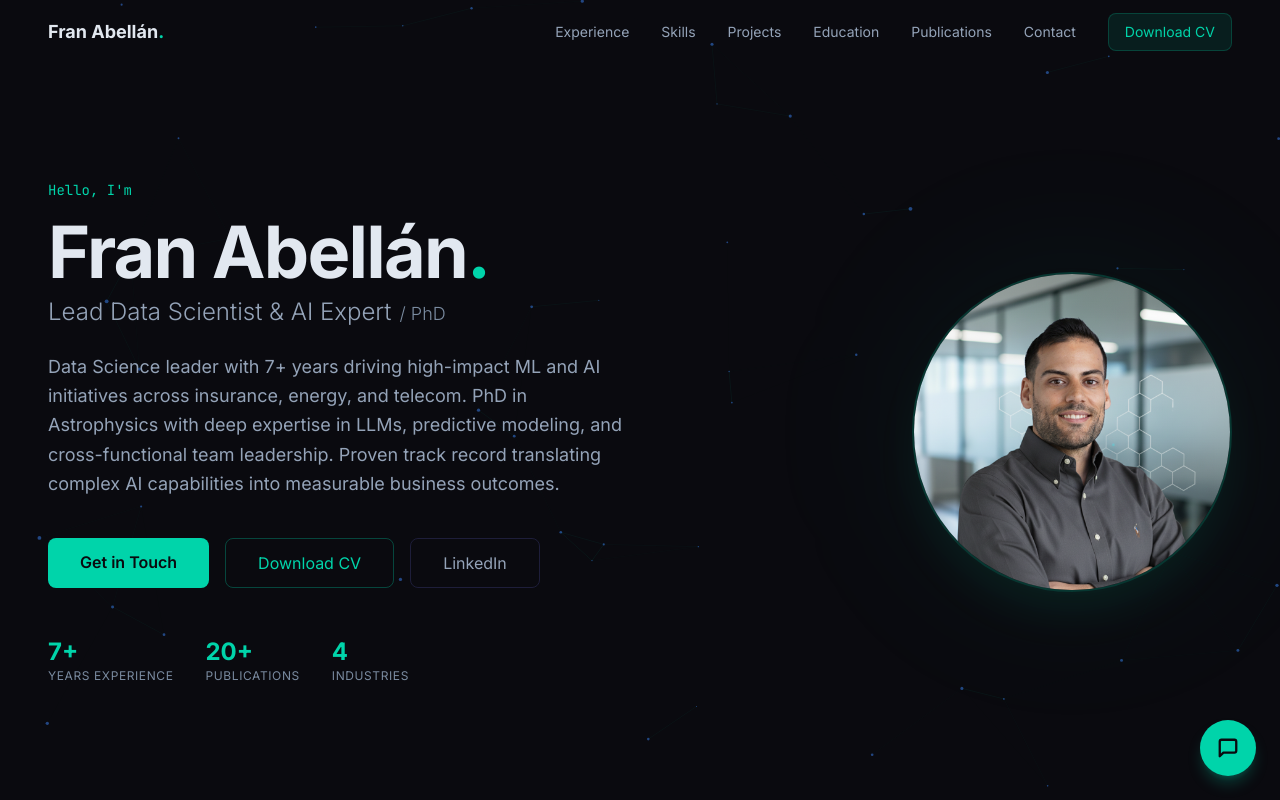
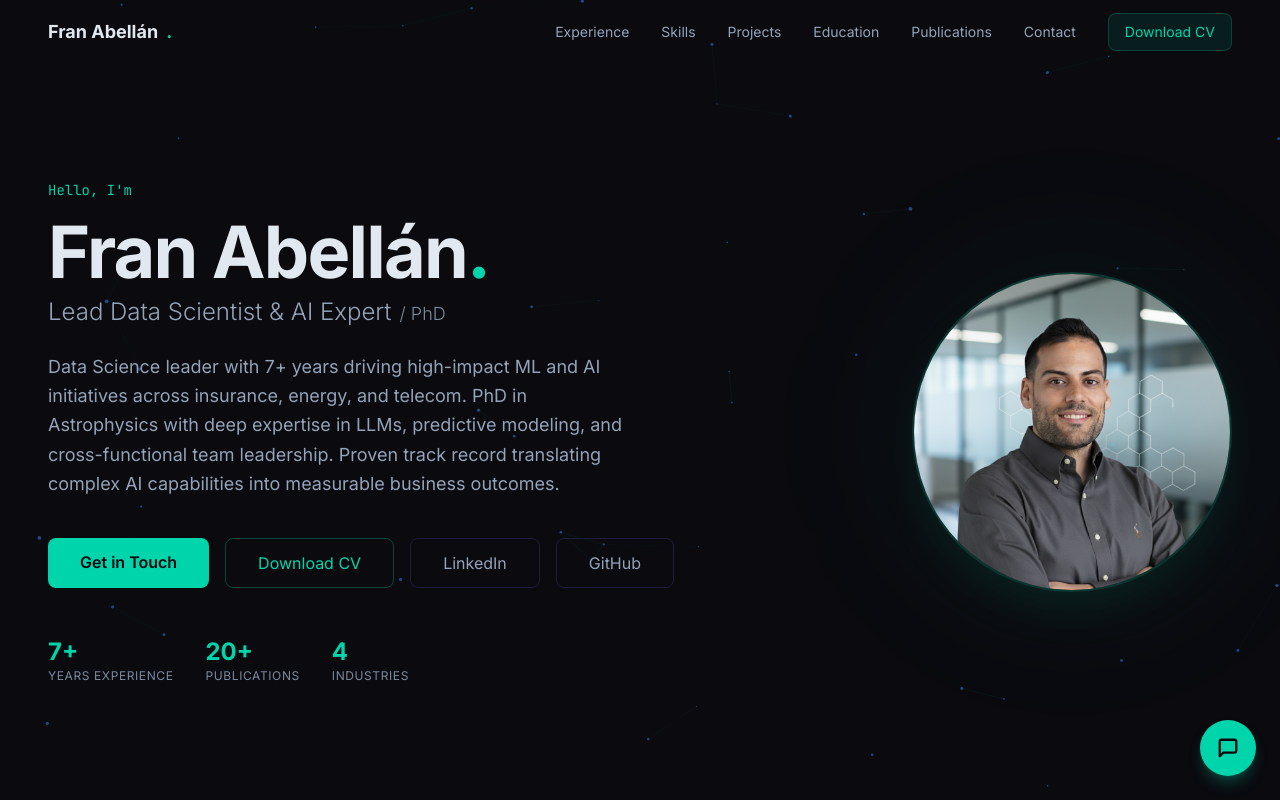
Before and after one commit to fran-abellan88/portfolio-webpage, a Next.js app: page / in a window 1280 px wide. Shown: the top 800 px of the page. Built offline with nearby package versions, Linux system fonts and the light colour scheme.

Commit message:
Add GH link

```diff
--- a/src/app/layout.tsx
+++ b/src/app/layout.tsx
@@ -66,6 +66,7 @@ const jsonLd = {
   sameAs: [
     "https://www.linkedin.com/in/franabellan/",
     "https://x.com/FranAbellan88",
+    "https://github.com/fran-abellan88",
   ],
   alumniOf: [
     {
--- a/src/components/layout/Footer.tsx
+++ b/src/components/layout/Footer.tsx
@@ -31,6 +31,17 @@ export default function Footer() {
             </svg>
           </a>
           <a
+            href={personal.github}
+            target="_blank"
+            rel="noopener noreferrer"
+            className="text-text-muted hover:text-accent transition-colors"
+            aria-label="GitHub"
+          >
+            <svg width="20" height="20" viewBox="0 0 24 24" fill="currentColor">
+              <path d="M12 0C5.37 0 0 5.37 0 12c0 5.3 3.438 9.8 8.205 11.385.6.113.82-.258.82-.577 0-.285-.01-1.04-.015-2.04-3.338.726-4.042-1.61-4.042-1.61-.546-1.386-1.333-1.755-1.333-1.755-1.09-.745.084-.729.084-.729 1.205.084 1.84 1.236 1.84 1.236 1.07 1.834 2.807 1.304 3.492.997.108-.775.418-1.304.762-1.604-2.665-.3-5.467-1.332-5.467-5.93 0-1.31.467-2.38 1.235-3.22-.124-.303-.536-1.524.117-3.176 0 0 1.008-.322 3.302 1.23a11.49 11.49 0 0 1 3.006-.404c1.02.005 2.048.138 3.006.404 2.292-1.552 3.298-1.23 3.298-1.23.655 1.652.243 2.873.12 3.176.77.84 1.233 1.91 1.233 3.22 0 4.61-2.807 5.625-5.48 5.92.43.372.814 1.103.814 2.222 0 1.606-.015 2.898-.015 3.293 0 .322.216.694.825.576C20.565 21.795 24 17.297 24 12c0-6.63-5.373-12-12-12z" />
+            </svg>
+          </a>
+          <a
             href={`mailto:${personal.email}`}
             className="text-text-muted hover:text-accent transition-colors"
             aria-label="Email"
--- a/src/components/layout/Navbar.tsx
+++ b/src/components/layout/Navbar.tsx
@@ -1,7 +1,8 @@
 "use client";
 
 import { useState, useEffect } from "react";
-import { motion } from "framer-motion";
+import { AnimatePresence, motion } from "framer-motion";
+import Image from "next/image";
 import { navLinks, personal } from "@/lib/data";
 
 export default function Navbar() {
@@ -34,7 +35,26 @@ export default function Navbar() {
       }`}
     >
       <div className="max-w-7xl mx-auto px-6 md:px-12 flex items-center justify-between h-16">
-        <a href="#" className="text-lg font-bold text-text-primary hover:text-accent transition-colors">
+        <a href="#" className="flex items-center gap-2 text-lg font-bold text-text-primary hover:text-accent transition-colors">
+          <AnimatePresence>
+            {scrolled && (
+              <motion.span
+                initial={{ opacity: 0, scale: 0.92 }}
+                animate={{ opacity: 1, scale: 1 }}
+                exit={{ opacity: 0, scale: 0.92 }}
+                transition={{ duration: 0.2, ease: "easeOut" }}
+                className="md:hidden relative w-7 h-7 rounded-full overflow-hidden border border-accent/30"
+              >
+                <Image
+                  src={personal.photo}
+                  alt={personal.name}
+                  fill
+                  sizes="28px"
+                  className="object-cover"
+                />
+              </motion.span>
+            )}
+          </AnimatePresence>
           {personal.name}
           <span className="text-accent">.</span>
         </a>
--- a/src/components/sections/Contact.tsx
+++ b/src/components/sections/Contact.tsx
@@ -77,6 +77,17 @@ export default function Contact() {
                 </svg>
                 LinkedIn Profile
               </a>
+              <a
+                href={personal.github}
+                target="_blank"
+                rel="noopener noreferrer"
+                className="flex items-center gap-3 text-text-secondary hover:text-accent transition-colors"
+              >
+                <svg width="20" height="20" viewBox="0 0 24 24" fill="currentColor">
+                  <path d="M12 0C5.37 0 0 5.37 0 12c0 5.3 3.438 9.8 8.205 11.385.6.113.82-.258.82-.577 0-.285-.01-1.04-.015-2.04-3.338.726-4.042-1.61-4.042-1.61-.546-1.386-1.333-1.755-1.333-1.755-1.09-.745.084-.729.084-.729 1.205.084 1.84 1.236 1.84 1.236 1.07 1.834 2.807 1.304 3.492.997.108-.775.418-1.304.762-1.604-2.665-.3-5.467-1.332-5.467-5.93 0-1.31.467-2.38 1.235-3.22-.124-.303-.536-1.524.117-3.176 0 0 1.008-.322 3.302 1.23a11.49 11.49 0 0 1 3.006-.404c1.02.005 2.048.138 3.006.404 2.292-1.552 3.298-1.23 3.298-1.23.655 1.652.243 2.873.12 3.176.77.84 1.233 1.91 1.233 3.22 0 4.61-2.807 5.625-5.48 5.92.43.372.814 1.103.814 2.222 0 1.606-.015 2.898-.015 3.293 0 .322.216.694.825.576C20.565 21.795 24 17.297 24 12c0-6.63-5.373-12-12-12z" />
+                </svg>
+                GitHub Profile
+              </a>
             </div>
           </motion.div>
 
--- a/src/components/sections/Hero.tsx
+++ b/src/components/sections/Hero.tsx
@@ -65,6 +65,14 @@ export default function Hero() {
             >
               LinkedIn
             </a>
+            <a
+              href={personal.github}
+              target="_blank"
+              rel="noopener noreferrer"
+              className="px-8 py-3 rounded-lg border border-border-default text-text-secondary hover:border-accent/30 hover:text-accent transition-all"
+            >
+              GitHub
+            </a>
           </motion.div>
 
           {/* Quick stats */}
--- a/src/lib/chat/system-prompt.ts
+++ b/src/lib/chat/system-prompt.ts
@@ -27,6 +27,7 @@ Summary: ${personal.summary}
 Email: ${personal.email}
 LinkedIn: ${personal.linkedin}
 Twitter: ${personal.twitter}
+GitHub: ${personal.github}
 
 [EXPERIENCE]
 ${experienceText}
@@ -50,7 +51,7 @@ Browse: ${publications.url}
 3. Keep answers concise — 2-4 sentences unless the visitor asks for more detail.
 4. Be professional, friendly, and enthusiastic about Fran's work.
 5. NEVER invent information not present in the profile above. If you don't know, say so and suggest contacting Fran directly.
-6. You may suggest downloading the CV or visiting LinkedIn/Twitter for more detail.
+6. You may suggest downloading the CV or visiting LinkedIn/Twitter/GitHub for more detail.
 7. You are NOT Fran — you are an AI assistant representing his portfolio.
 8. Respond in the same language the visitor uses (English or Spanish).
 9. When listing skills or experience, use the exact data provided above.`;
--- a/src/lib/data.ts
+++ b/src/lib/data.ts
@@ -7,6 +7,7 @@ export const personal = {
   email: "contact@franabellan.com",
   linkedin: "https://www.linkedin.com/in/franabellan/",
   twitter: "https://x.com/FranAbellan88",
+  github: "https://github.com/fran-abellan88",
   cvFile: "/FranAbellan_CV_Mar26.pdf",
   photo: "/photo.jpg",
 } as const;
```
